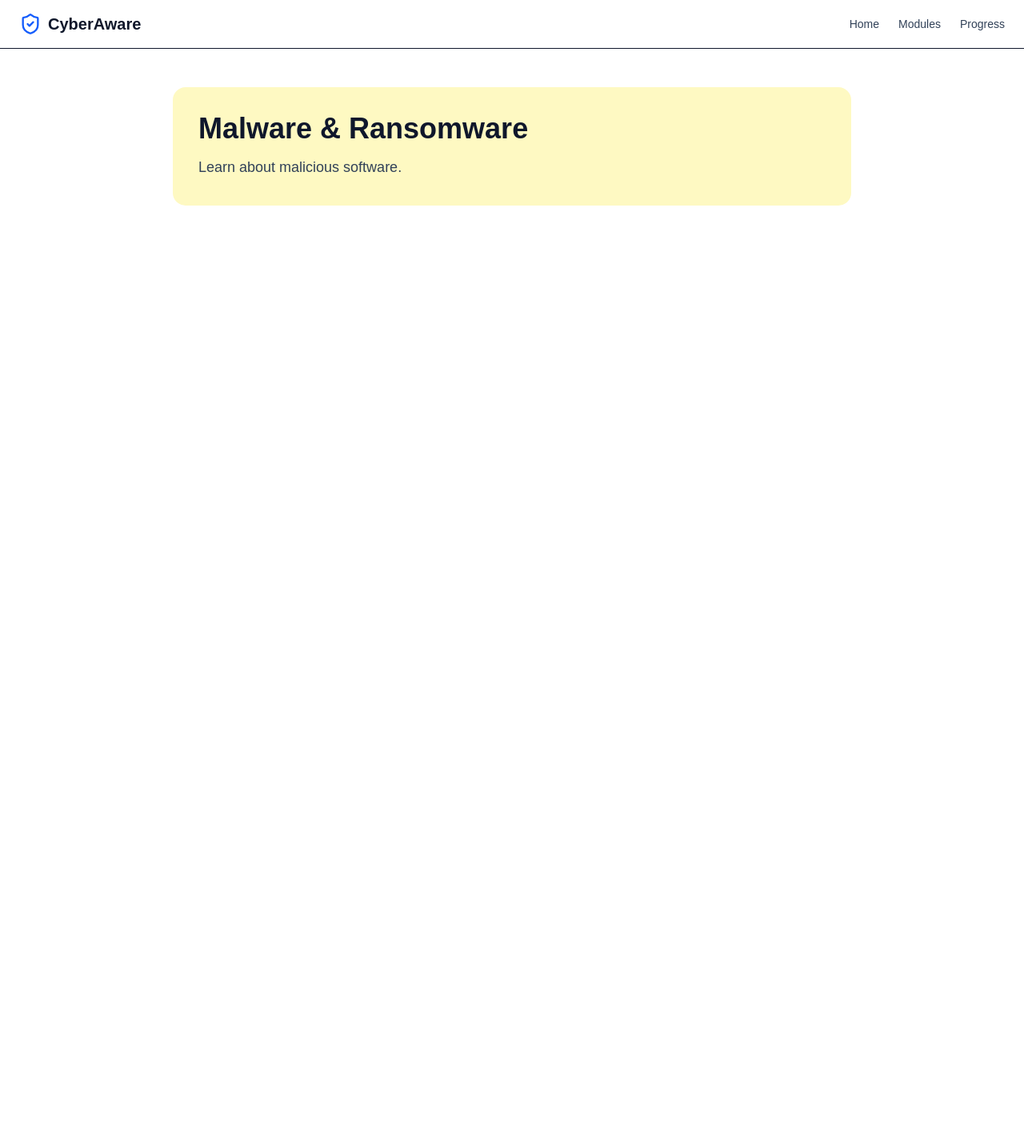
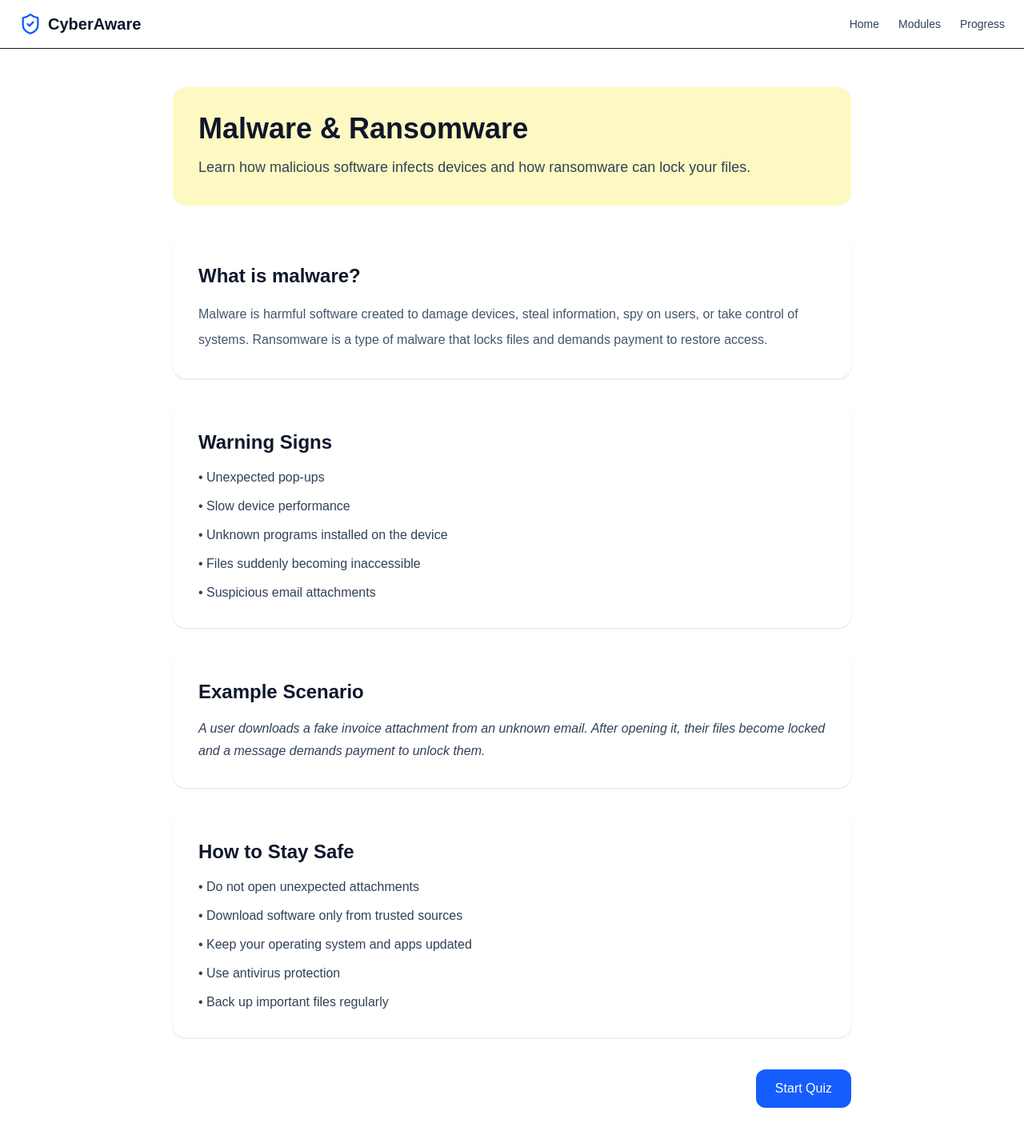
Before and after one commit to TIS0N/cyber-awareness-app, a Next.js app: page /modules/malware in a window 1280 px wide. Shown: the top 1424 px of the page at 80% size. Before the commit the page ends 800 px from the top, so only its background shows below. Built offline with nearby package versions, Linux system fonts and the light colour scheme.

Commit message:
Added pages for all modules that will have their own quizes

```diff
--- a/src/app/modules/[id]/page.tsx
+++ b/src/app/modules/[id]/page.tsx
@@ -1,3 +1,99 @@
+/*
+import { modules } from "../../../data/modules";
+import { notFound } from "next/navigation";
+
+interface ModulePageProps {
+  params: Promise<{
+    id: string;
+  }>;
+}
+
+export default async function ModulePage({ params }: ModulePageProps) {
+  const { id } = await params;
+
+  const module1 = modules.find((m) => m.id === id);
+
+  if (!module1) {
+    notFound();
+  }
+
+  return (
+    <div className="mx-auto max-w-4xl px-6 py-12">
+      */ {
+  /* Header */
+}
+/*
+      <div className={`${module1.color} rounded-2xl p-8`}>
+        <h1 className="mb-3 text-4xl font-bold text-slate-900">
+          {module1.title}
+        </h1>
+
+        <p className="text-lg leading-8 text-slate-700">
+          {module1.description}
+        </p>
+      </div>
+
+      */ {
+  /* Question */
+}
+/*
+      {module1.question && (
+        <section className="mt-10 rounded-2xl bg-white p-8 shadow-sm">
+          <h2 className="mb-4 text-2xl font-bold">{module1.question}</h2>
+
+          <p className="leading-8 text-slate-600">
+            {module1.overview ?? "Content coming soon."}
+          </p>
+        </section>
+      )}
+
+      */ {
+  /* Warning Signs */
+}
+/*
+      {module1.warningSigns && (
+        <section className="mt-8 rounded-2xl bg-white p-8 shadow-sm">
+          <h2 className="mb-4 text-2xl font-bold">Warning Signs</h2>
+
+          <ul className="space-y-3 text-slate-700">
+            {module1.warningSigns.map((sign) => (
+              <li key={sign}>• {sign}</li>
+            ))}
+          </ul>
+        </section>
+      )}
+
+      */ {
+  /* Example */
+}
+/*
+      {module1.example && (
+        <section className="mt-8 rounded-2xl bg-white p-8 shadow-sm">
+          <h2 className="mb-4 text-2xl font-bold">Example Scenario</h2>
+
+          <p className="italic leading-7 text-slate-700">{module1.example}</p>
+        </section>
+      )}
+
+      */ {
+  /* Prevention Tips */
+} /*
+      {module1.preventionTips && (
+        <section className="mt-8 rounded-2xl bg-white p-8 shadow-sm">
+          <h2 className="mb-4 text-2xl font-bold">How to Stay Safe</h2>
+
+          <ul className="space-y-3 text-slate-700">
+            {module1.preventionTips.map((tip) => (
+              <li key={tip}>• {tip}</li>
+            ))}
+          </ul>
+        </section>
+      )}
+    </div>
+  );
+}
+*/
+
 import { modules } from "../../../data/modules";
 import { notFound } from "next/navigation";
 
@@ -29,21 +125,21 @@ export default async function ModulePage({ params }: ModulePageProps) {
         </p>
       </div>
 
-      {/* Question */}
-      {module1.question && (
-        <section className="mt-10 rounded-2xl bg-white p-8 shadow-sm">
-          <h2 className="mb-4 text-2xl font-bold">{module1.question}</h2>
+      {/* Main Explanation */}
+      <section className="mt-10 rounded-2xl bg-white p-8 shadow-sm">
+        <h2 className="mb-4 text-2xl font-bold text-slate-900">
+          {module1.question}
+        </h2>
 
-          <p className="leading-8 text-slate-600">
-            {module1.overview ?? "Content coming soon."}
-          </p>
-        </section>
-      )}
+        <p className="leading-8 text-slate-600">{module1.overview}</p>
+      </section>
 
       {/* Warning Signs */}
-      {module1.warningSigns && (
+      {module1.warningSigns.length > 0 && (
         <section className="mt-8 rounded-2xl bg-white p-8 shadow-sm">
-          <h2 className="mb-4 text-2xl font-bold">Warning Signs</h2>
+          <h2 className="mb-4 text-2xl font-bold text-slate-900">
+            Warning Signs
+          </h2>
 
           <ul className="space-y-3 text-slate-700">
             {module1.warningSigns.map((sign) => (
@@ -56,16 +152,20 @@ export default async function ModulePage({ params }: ModulePageProps) {
       {/* Example */}
       {module1.example && (
         <section className="mt-8 rounded-2xl bg-white p-8 shadow-sm">
-          <h2 className="mb-4 text-2xl font-bold">Example Scenario</h2>
+          <h2 className="mb-4 text-2xl font-bold text-slate-900">
+            Example Scenario
+          </h2>
 
           <p className="italic leading-7 text-slate-700">{module1.example}</p>
         </section>
       )}
 
       {/* Prevention Tips */}
-      {module1.preventionTips && (
+      {module1.preventionTips.length > 0 && (
         <section className="mt-8 rounded-2xl bg-white p-8 shadow-sm">
-          <h2 className="mb-4 text-2xl font-bold">How to Stay Safe</h2>
+          <h2 className="mb-4 text-2xl font-bold text-slate-900">
+            How to Stay Safe
+          </h2>
 
           <ul className="space-y-3 text-slate-700">
             {module1.preventionTips.map((tip) => (
@@ -74,6 +174,24 @@ export default async function ModulePage({ params }: ModulePageProps) {
           </ul>
         </section>
       )}
+
+      {/* Future Quiz Button */}
+      <section className="mt-10 flex justify-end">
+        <button
+          className="
+            rounded-xl
+            bg-blue-600
+            px-6
+            py-3
+            font-medium
+            text-white
+            transition
+            hover:bg-blue-700
+          "
+        >
+          Start Quiz
+        </button>
+      </section>
     </div>
   );
 }
--- a/src/data/modules.ts
+++ b/src/data/modules.ts
@@ -1,7 +1,7 @@
 import { Module } from "../types/module";
 
 export const modules: Module[] = [
-   {
+  {
     id: "phishing",
     title: "Phishing",
     color: "bg-red-100",
@@ -37,21 +37,99 @@ export const modules: Module[] = [
   {
     id: "passwords",
     title: "Password Safety",
-    description: "Learn how to create strong passwords.",
     color: "bg-green-100",
+
+    description:
+      "Learn how to create strong passwords and protect your online accounts.",
+
+    question: "Why are strong passwords important?",
+
+    overview:
+      "Passwords protect access to personal accounts, emails, banking services, and other sensitive information. Weak or reused passwords make it easier for attackers to break into accounts.",
+
+    warningSigns: [
+      "Using the same password on multiple websites",
+      "Using personal information such as your name or birthday",
+      "Using short passwords",
+      "Sharing passwords with other people",
+      "Saving passwords in unsafe places",
+    ],
+
+    example:
+      'A user uses the password "adam123" for email, social media, and online banking. If one website is hacked, attackers may try the same password on other accounts.',
+
+    preventionTips: [
+      "Use long and unique passwords",
+      "Avoid using personal information in passwords",
+      "Use a password manager when possible",
+      "Enable multi-factor authentication",
+      "Do not reuse the same password across accounts",
+    ],
   },
 
   {
     id: "malware",
     title: "Malware & Ransomware",
-    description: "Learn about malicious software.",
     color: "bg-yellow-100",
+
+    description:
+      "Learn how malicious software infects devices and how ransomware can lock your files.",
+
+    question: "What is malware?",
+
+    overview:
+      "Malware is harmful software created to damage devices, steal information, spy on users, or take control of systems. Ransomware is a type of malware that locks files and demands payment to restore access.",
+
+    warningSigns: [
+      "Unexpected pop-ups",
+      "Slow device performance",
+      "Unknown programs installed on the device",
+      "Files suddenly becoming inaccessible",
+      "Suspicious email attachments",
+    ],
+
+    example:
+      "A user downloads a fake invoice attachment from an unknown email. After opening it, their files become locked and a message demands payment to unlock them.",
+
+    preventionTips: [
+      "Do not open unexpected attachments",
+      "Download software only from trusted sources",
+      "Keep your operating system and apps updated",
+      "Use antivirus protection",
+      "Back up important files regularly",
+    ],
   },
 
   {
     id: "scams",
     title: "Online Scams",
-    description: "Recognize common online scams.",
     color: "bg-blue-100",
+
+    description:
+      "Recognize common online scams and learn how scammers manipulate users.",
+
+    question: "How do online scams work?",
+
+    overview:
+      "Online scams use deception, pressure, and emotional manipulation to trick people into sending money, sharing personal information, or clicking unsafe links.",
+
+    warningSigns: [
+      "Offers that seem too good to be true",
+      "Requests for urgent payment",
+      "Messages from unknown people asking for help",
+      "Fake prizes or giveaways",
+      "Pressure to act immediately",
+    ],
+
+    example:
+      'A message says: "Congratulations, you won a new phone! Pay a small delivery fee to claim your prize." The goal is to steal payment details.',
+
+    preventionTips: [
+      "Be skeptical of unexpected offers",
+      "Never send money to unknown people",
+      "Check official websites before trusting messages",
+      "Do not share personal or payment information",
+      "Talk to someone you trust before acting under pressure",
+    ],
   },
-]
+];
```
Also changed, not shown: src/types/module.ts (+5 -5 lines).
